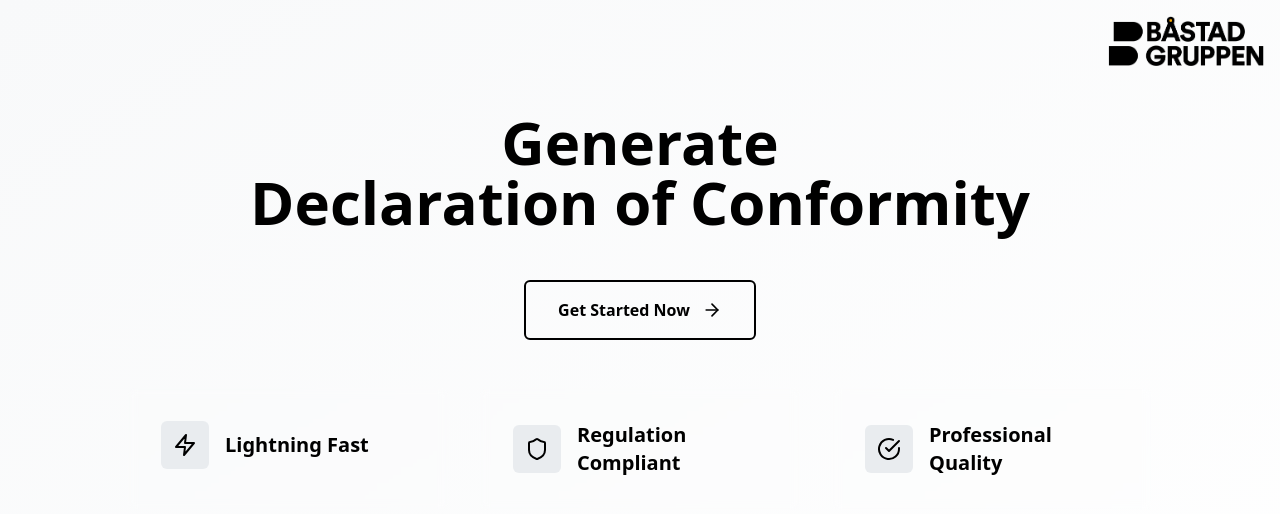
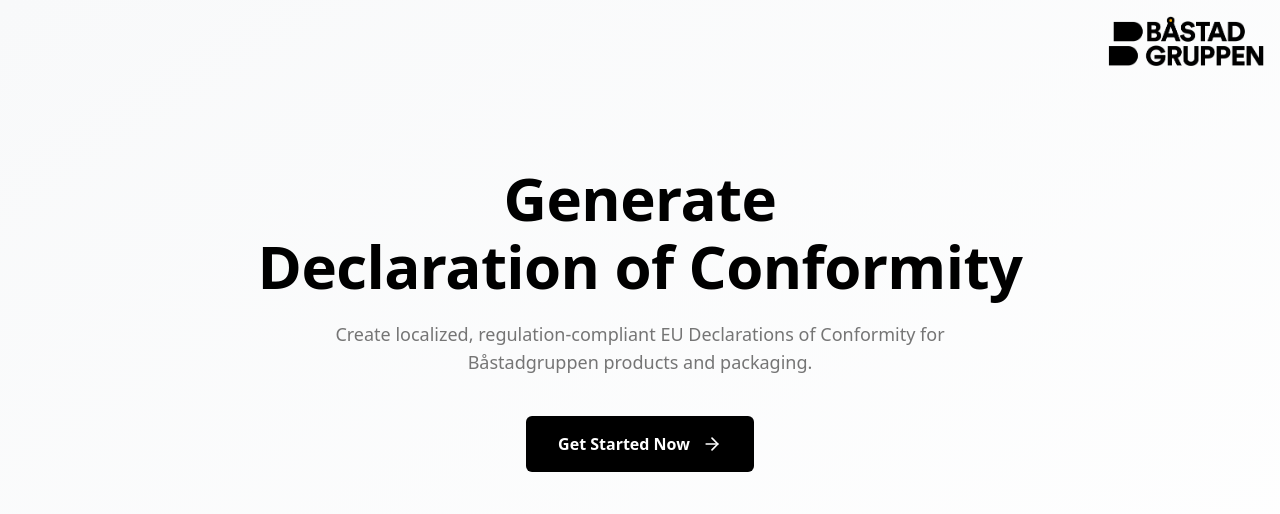
Before and after one commit to pradhankukiran/doc-bastadgruppen, a React (Vite) app: page / in a window 1280 px wide. Shown: the top 514 px of the page. Built offline with nearby package versions, Linux system fonts and the light colour scheme; what @react-pdf/renderer would draw is missing.

Commit message:
style: improve UI/UX of homepage, languages selection, manufacturer config, notified body and compliance steps; refactor PDF preview generation to parallel Blob URLs

```diff
--- a/package.json
+++ b/package.json
@@ -11,6 +11,7 @@
   },
   "dependencies": {
     "@react-pdf/renderer": "^4.3.0",
+    "buffer": "^6.0.3",
     "framer-motion": "^12.18.1",
     "html2canvas": "^1.4.1",
     "jspdf": "^3.0.1",
--- a/src/App.tsx
+++ b/src/App.tsx
@@ -4,61 +4,34 @@
 
 function App() {
   return (
-    <div className="animate-fade-in">
+    <div className="animate-fade-in min-h-[80vh] flex flex-col justify-center items-center">
       {/* Main Content */}
-      <main className="px-6 py-12">
-        <div className="max-w-7xl mx-auto">
+      <main className="px-6 py-12 w-full">
+        <div className="max-w-5xl mx-auto flex flex-col items-center justify-center">
+
           {/* Hero Section */}
-          <div className="text-center mb-8 md:mb-12 mt-10 md:mt-16 animate-slide-up">
-            <h1 className="text-2xl sm:text-4xl md:text-6xl font-bold mb-5 leading-tight text-brand-primary">
+          <div className="text-center mb-10 animate-slide-up">
+            <h1 className="text-3xl sm:text-5xl md:text-6xl font-bold mb-6 leading-tight text-brand-primary tracking-tight">
               Generate
-              <span className="block whitespace-nowrap">Declaration of Conformity</span>
+              <span className="block text-brand-primary mt-2">Declaration of Conformity</span>
             </h1>
+            <p className="text-base sm:text-lg text-brand-muted max-w-2xl mx-auto font-medium leading-relaxed">
+              Create localized, regulation-compliant EU Declarations of Conformity for Båstadgruppen products and packaging.
+            </p>
           </div>
 
           {/* CTA placed after hero */}
-          <div className="text-center mb-8 md:mb-12">
+          <div className="text-center">
             <Link
               to="/form"
               state={{ resetForm: true }}
-              className="group relative inline-flex items-center gap-2 md:gap-3 px-6 py-3 md:px-8 md:py-4 border-2 border-brand-primary rounded-md font-semibold text-brand-primary text-sm md:text-base transition-all duration-300 hover:bg-brand-primary hover:text-white hover:shadow-lg focus:outline-none focus:ring-2 focus:ring-brand-primary"
+              className="group relative inline-flex items-center gap-3 px-8 py-4 bg-brand-primary text-white rounded-md font-bold text-sm md:text-base transition-all duration-300 hover:bg-brand-secondary hover:shadow-lg focus:outline-none focus:ring-2 focus:ring-brand-accent"
             >
               <span className="relative z-10">Get Started Now</span>
-              <ArrowRight className="relative z-10 h-4 w-4 md:h-5 md:w-5 transition-transform duration-300 group-hover:translate-x-1" />
-              {/* subtle background fade */}
-              <span className="absolute inset-0 bg-brand-primary opacity-0 group-hover:opacity-10 transition-opacity duration-300 rounded-md"></span>
+              <ArrowRight className="relative z-10 h-5 w-5 transition-transform duration-300 group-hover:translate-x-1" />
             </Link>
           </div>
 
-          {/* Features Grid */}
-          <div className="grid grid-cols-1 sm:grid-cols-2 md:grid-cols-3 sm:gap-6 md:gap-8 max-w-5xl mx-auto">
-            <div className="group p-8 bg-white/5 backdrop-blur-sm border border-white/10 rounded-lg hover:bg-white/10 transition-all duration-300 hover:scale-105">
-              <div className="flex items-center gap-4">
-                <div className="p-3 bg-brand-background-dark rounded-md w-fit group-hover:scale-110 transition-transform">
-                  <Zap className="h-6 w-6 text-brand-primary" />
-                </div>
-                <h3 className="text-xl font-semibold">Lightning Fast</h3>
-              </div>
-            </div>
-
-            <div className="group p-8 bg-white/5 backdrop-blur-sm border border-white/10 rounded-lg hover:bg-white/10 transition-all duration-300 hover:scale-105">
-              <div className="flex items-center gap-4">
-                <div className="p-3 bg-brand-background-dark rounded-md w-fit group-hover:scale-110 transition-transform">
-                  <Shield className="h-6 w-6 text-brand-primary" />
-                </div>
-                <h3 className="text-xl font-semibold">Regulation Compliant</h3>
-              </div>
-            </div>
-
-            <div className="group p-8 bg-white/5 backdrop-blur-sm border border-white/10 rounded-lg hover:bg-white/10 transition-all duration-300 hover:scale-105">
-              <div className="flex items-center gap-4">
-                <div className="p-3 bg-brand-background-dark rounded-md w-fit group-hover:scale-110 transition-transform">
-                  <CheckCircle className="h-6 w-6 text-brand-primary" />
-                </div>
-                <h3 className="text-xl font-semibold">Professional Quality</h3>
-              </div>
-            </div>
-          </div>
         </div>
       </main>
     </div>
--- a/src/PreviewPage.tsx
+++ b/src/PreviewPage.tsx
@@ -88,9 +88,8 @@
       );
       setLanguageStates(initialStates);
 
-      // Generate PDFs sequentially
-      for (let i = 0; i < formData.selectedLanguages.length; i++) {
-        const langName = formData.selectedLanguages[i];
+      // Generate PDFs in parallel
+      const promises = formData.selectedLanguages.map(async (langName, index) => {
         const langCode = LANG_NAME_TO_CODE[langName] || "en";
 
         // Update state to generating
@@ -107,14 +106,7 @@
           const blobUrl = URL.createObjectURL(blob);
           revoked.push(blobUrl);
 
-          const dataUrl = await new Promise<string>((resolve, reject) => {
-            const reader = new FileReader();
-            reader.onload = () => resolve(reader.result as string);
-            reader.onerror = reject;
-            reader.readAsDataURL(blob);
-          });
-
-          const pdfData: PdfData = { lang: langCode, dataUrl, blobUrl };
+          const pdfData: PdfData = { lang: langCode, dataUrl: blobUrl, blobUrl };
 
           // Update state to completed
           setLanguageStates((prev) =>
@@ -126,14 +118,15 @@
           );
 
           // Set first completed PDF as selected
-          if (i === 0) {
-            setSelectedPdfDataUrl(dataUrl);
+          if (index === 0) {
+            setSelectedPdfDataUrl(blobUrl);
           }
         } catch (error) {
           console.error(`Error generating PDF for ${langName}:`, error);
-          // Keep as generating state or could add error state
         }
-      }
+      });
+
+      await Promise.all(promises);
     }
     generate();
 
--- a/src/components/DocPdfTemplate.tsx
+++ b/src/components/DocPdfTemplate.tsx
@@ -26,6 +26,12 @@
       fontWeight: "bold",
     },
   ],
+});
+
+// Register SignatureFont (Caveat) for handwritten signatures
+Font.register({
+  family: "SignatureFont",
+  src: "https://fonts.gstatic.com/s/caveat/v23/WnznHAc5bAfYB2QRah7pcpNvOx-pjfJ9SII.ttf",
 });
 
 type Props = {
@@ -389,6 +395,17 @@
                     style={{ width: 120, marginBottom: 3 }}
                     fixed
                   />
+                ) : formData.selectedBrands === "Båstadgruppen" && signerName ? (
+                  <View style={{ height: 26, justifyContent: "center", marginBottom: 5 }}>
+                    <Text
+                      style={{
+                        fontFamily: "SignatureFont",
+                        fontSize: 16,
+                      }}
+                    >
+                      {signerName}
+                    </Text>
+                  </View>
                 ) : (
                   <View style={{ width: 120, borderBottomWidth: 1, borderBottomColor: "black", marginBottom: 25, marginTop: 15 }} />
                 )}
--- a/src/main.tsx
+++ b/src/main.tsx
@@ -1,6 +1,11 @@
 import { StrictMode } from "react";
 import { createRoot } from "react-dom/client";
 import { BrowserRouter, Routes, Route } from "react-router-dom";
+import { Buffer } from "buffer";
+
+if (typeof window !== "undefined") {
+  (window as any).Buffer = Buffer;
+}
 import App from "./App.tsx";
 import FormPage from "./FormPage.tsx";
 import PreviewPage from "./PreviewPage.tsx";
```
Also changed, not shown: public/pdfjs.html (+1 -18 lines), src/FormPage.tsx (+44 -28 lines), 1 other file (tests, documents, lock files or other folders).
